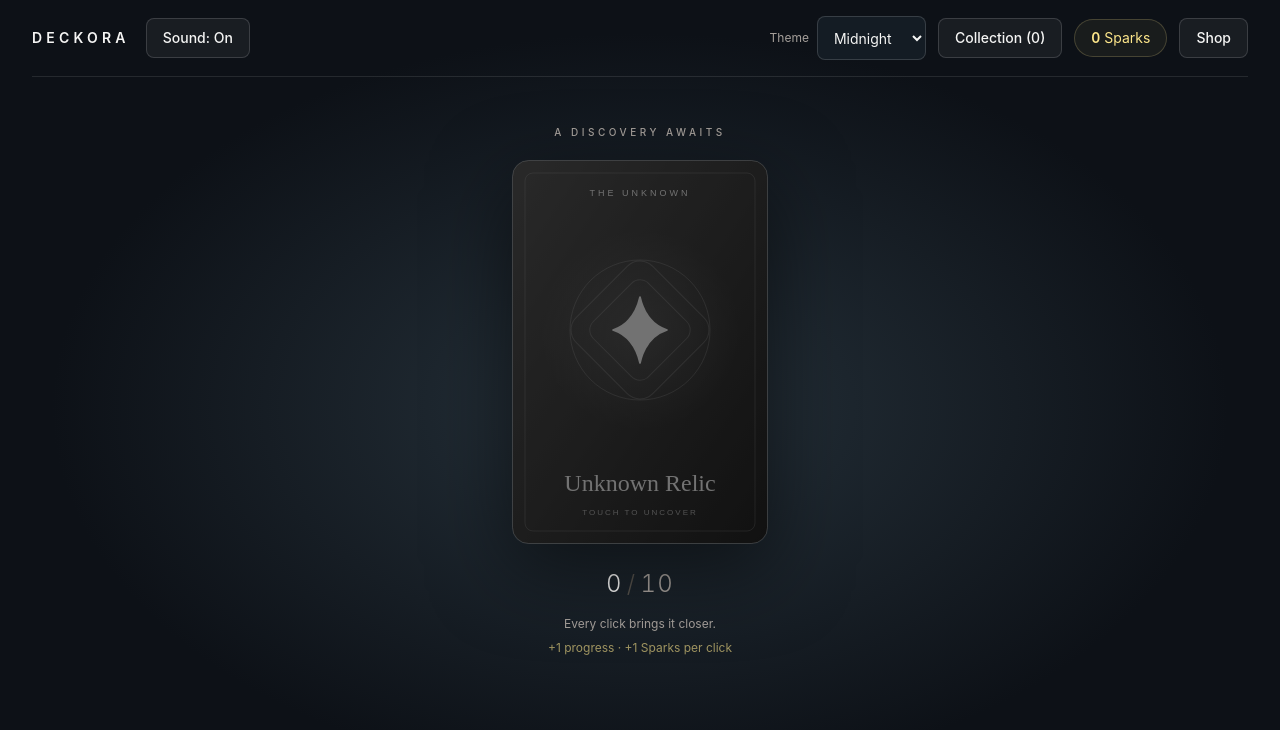
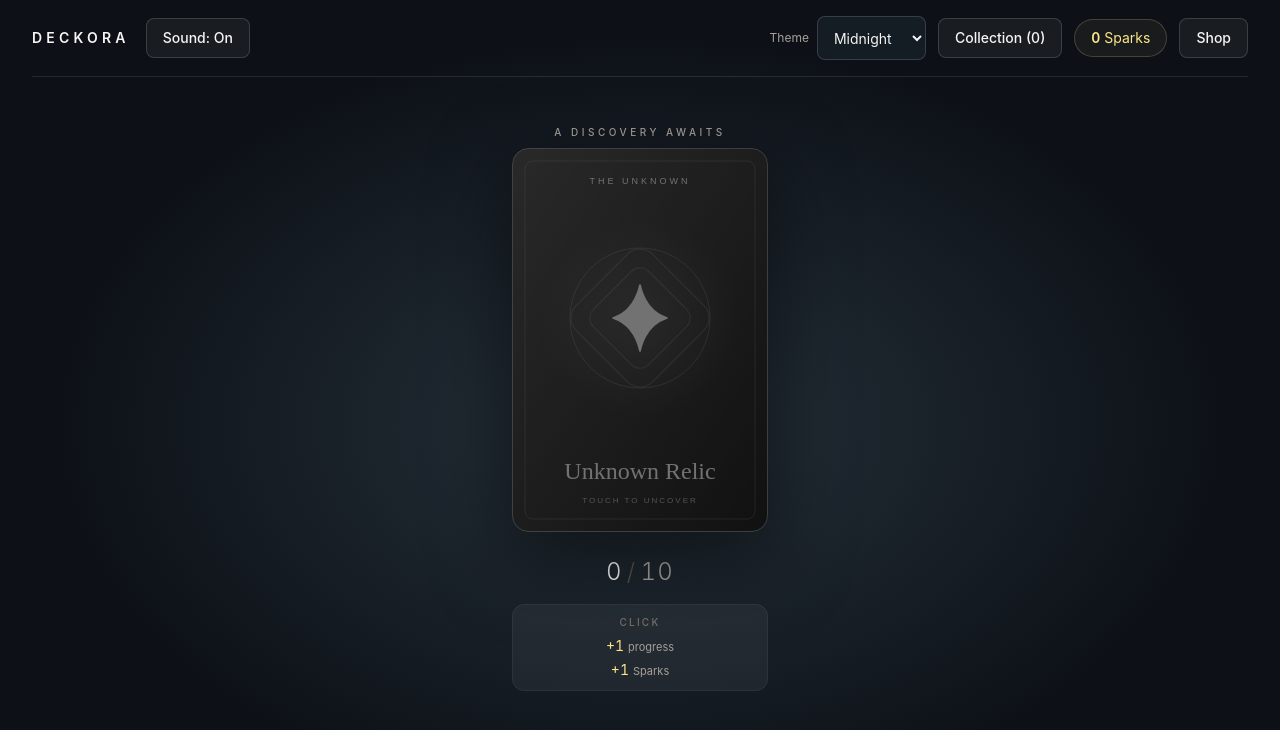
Before and after one commit to holyhell24/Deckora, a React (Vite) app: page / in a window 1280 px wide. Shown: the top 730 px of the page. Built offline with nearby package versions, Linux system fonts and the light colour scheme.

Commit message:
layout changes

```diff
--- a/src/routes/home.tsx
+++ b/src/routes/home.tsx
@@ -80,6 +80,12 @@ export function HomePage() {
       CARDS.find((card) => card.id === restoredGame?.cardId) ?? randomCard(),
   )
   const obtained = currentCount >= requiredClicks
+  const sparkBoost = progress.boosts.sparkClicks > 0
+  const focusBoost = progress.boosts.focusClicks > 0
+  const progressPerClick = (levels.power + 1) * (focusBoost ? 2 : 1)
+  const sparksPerClick =
+    (levels.power + 1 + levels.fortune * 2) * (sparkBoost ? 2 : 1)
+  const nextTarget = getClickTarget(completedRounds + 1, levels.mastery)
   const collectionTotal = Object.values(progress.collection).reduce(
     (sum, count) => sum + count,
     0,
@@ -418,9 +424,17 @@ export function HomePage() {
           aria-label="Card clicker"
           className="flex shrink-0 flex-col items-center"
         >
-          <p className="mb-5 text-[10px] font-medium uppercase tracking-[0.35em] text-stone-400">
+          <p className="mb-2 text-[10px] font-medium uppercase tracking-[0.35em] text-stone-400">
             A discovery awaits
           </p>
+          {obtained && (
+            <p
+              role="status"
+              className="mb-4 text-center text-xs text-stone-400"
+            >
+              {card.name} is yours.
+            </p>
+          )}
           <CollectibleCard
             card={card}
             revealed={obtained}
@@ -429,49 +443,96 @@ export function HomePage() {
             onClick={handleCardClick}
           />
 
-          <div className="mt-6 w-56 max-w-full sm:w-64">
+          <div className="mt-6 w-full max-w-xs">
             <p
               aria-live="polite"
               aria-atomic="true"
-              className="break-all text-center text-2xl font-light tabular-nums tracking-wider"
+              className="text-center text-2xl font-light tabular-nums tracking-wider"
             >
-              {currentCount}
+              {currentCount.toLocaleString()}
               <span className="mx-1 text-stone-600">/</span>
-              <span className="text-stone-400">{requiredClicks}</span>
+              <span className="text-stone-400">
+                {requiredClicks.toLocaleString()}
+              </span>
             </p>
-            {levels.auto > 0 && (
-              <p className="mt-2 text-center text-xs text-stone-400">
-                Arcane Familiar:{' '}
-                {obtained
-                  ? 'paused'
-                  : `+${levels.auto} progress / +${levels.auto} ${CURRENCY_NAME} per second`}
-              </p>
-            )}
-            <p
-              role="status"
-              className="mt-4 text-center text-xs text-stone-400"
+            <dl
+              className={`mt-4 grid overflow-hidden rounded-xl border border-white/10 text-center ${levels.auto > 0 ? 'grid-cols-2' : 'grid-cols-1'}`}
             >
-              {obtained
-                ? `${card.name} is yours.`
-                : 'Every click brings it closer.'}
-            </p>
-            <p className="mt-2 text-center text-xs text-amber-200/60">
-              {obtained
-                ? `Next card: ${getClickTarget(completedRounds + 1, levels.mastery)} progress`
-                : `+${(levels.power + 1) * (progress.boosts.focusClicks > 0 ? 2 : 1)} progress · +${(levels.power + 1 + levels.fortune * 2) * (progress.boosts.sparkClicks > 0 ? 2 : 1)} ${CURRENCY_NAME} per click`}
-            </p>
-            {(progress.boosts.sparkClicks > 0 ||
-              progress.boosts.focusClicks > 0) && (
-              <>
-                <p className="mt-2 text-center text-xs text-amber-200">
-                  {progress.boosts.sparkClicks > 0 &&
-                    `2× Sparks: ${progress.boosts.sparkClicks} clicks left. `}
-                </p>
-                <p className="mt-2 text-center text-xs text-amber-200">
-                  {progress.boosts.focusClicks > 0 &&
-                    `2× progress: ${progress.boosts.focusClicks} clicks left.`}
-                </p>
-              </>
+              <div className="flex flex-col justify-center bg-white/5 px-3 py-2.5">
+                <dt className="text-[10px] font-medium uppercase tracking-[0.22em] text-stone-500">
+                  {obtained ? 'Next card' : 'Click'}
+                </dt>
+                {obtained ? (
+                  <dd className="mt-1.5 text-sm tabular-nums text-amber-200">
+                    {nextTarget.toLocaleString()}
+                    <span className="mt-0.5 block text-[11px] font-normal text-stone-400">
+                      progress
+                    </span>
+                  </dd>
+                ) : (
+                  <dd className="mt-1.5 space-y-1 text-sm tabular-nums text-amber-200">
+                    <span className="block">
+                      +{progressPerClick.toLocaleString()}
+                      <span className="ml-1 text-[11px] font-normal text-stone-400">
+                        progress
+                      </span>
+                    </span>
+                    <span className="block">
+                      +{sparksPerClick.toLocaleString()}
+                      <span className="ml-1 text-[11px] font-normal text-stone-400">
+                        {CURRENCY_NAME}
+                      </span>
+                    </span>
+                  </dd>
+                )}
+              </div>
+              {levels.auto > 0 && (
+                <div className="flex flex-col justify-center border-l border-white/10 bg-white/5 px-3 py-2.5">
+                  <dt className="text-[10px] font-medium uppercase tracking-[0.22em] text-stone-500">
+                    {obtained ? 'Familiar' : 'Per second'}
+                  </dt>
+                  {obtained ? (
+                    <dd className="mt-1.5 text-sm text-stone-400">Paused</dd>
+                  ) : (
+                    <dd className="mt-1.5 space-y-1 text-sm tabular-nums text-amber-200">
+                      <span className="block">
+                        +{levels.auto.toLocaleString()}
+                        <span className="ml-1 text-[11px] font-normal text-stone-400">
+                          progress
+                        </span>
+                      </span>
+                      <span className="block">
+                        +{levels.auto.toLocaleString()}
+                        <span className="ml-1 text-[11px] font-normal text-stone-400">
+                          {CURRENCY_NAME}
+                        </span>
+                      </span>
+                    </dd>
+                  )}
+                </div>
+              )}
+            </dl>
+            {(sparkBoost || focusBoost) && (
+              <ul className="mt-3 flex flex-wrap justify-center gap-2">
+                {sparkBoost && (
+                  <li className="rounded-full border border-amber-200/25 bg-amber-200/10 px-2.5 py-1 text-[11px] tabular-nums text-amber-200">
+                    2× {CURRENCY_NAME}
+                    <span className="text-amber-200/70">
+                      {' '}
+                      · {progress.boosts.sparkClicks} left
+                    </span>
+                  </li>
+                )}
+                {focusBoost && (
+                  <li className="rounded-full border border-amber-200/25 bg-amber-200/10 px-2.5 py-1 text-[11px] tabular-nums text-amber-200">
+                    2× progress
+                    <span className="text-amber-200/70">
+                      {' '}
+                      · {progress.boosts.focusClicks} left
+                    </span>
+                  </li>
+                )}
+              </ul>
             )}
             <p
               role="status"
```
